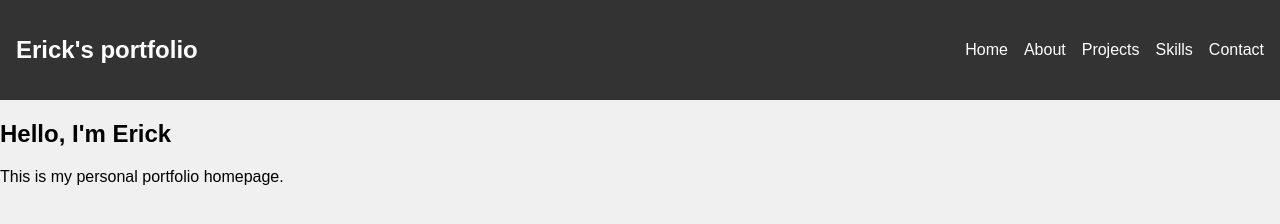
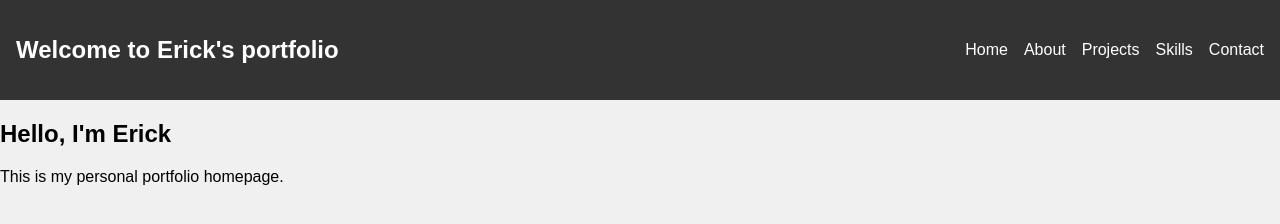
Before and after one commit to erickrayas1358/erickrayas1358, a plain HTML site: page index.html in a window 1280 px wide. Drawn offline with Linux system fonts and the light colour scheme.

Commit message:
Update index.html

```diff
--- a/index.html
+++ b/index.html
@@ -9,7 +9,7 @@
 <body>
   <header>
     <nav>
-      <h1>Erick's portfolio</h1>
+      <h1>Welcome to Erick's portfolio</h1>
       <ul>
         <li><a href="index.html">Home</a></li>
         <li><a href="#">About</a></li>
```
